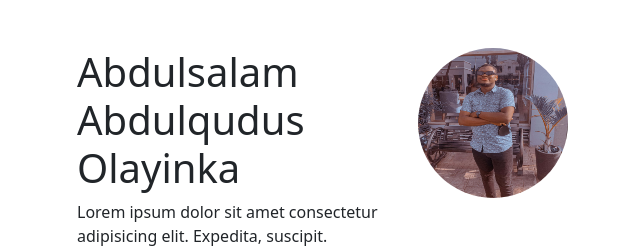
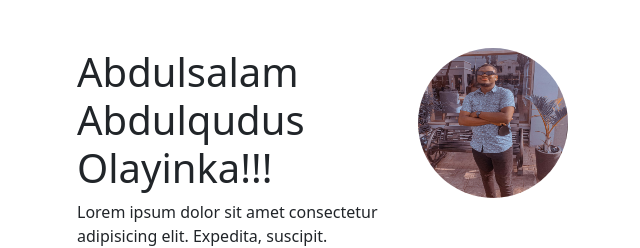
Before and after one commit to lilkhez8/portfolio, a plain HTML site: page index.html in a window 1280 px wide. Shown: the top 248 px of the page, 319-959 px from the left. Drawn offline with nearby package versions, Linux system fonts and the light colour scheme.

Commit message:
updating name

```diff
--- a/index.html
+++ b/index.html
@@ -19,7 +19,7 @@
     <div class="container col-lg-4">
         <div class="row mt-5 profile">
             <div class="col-lg-8">
-                <h1> Abdulsalam Abdulqudus Olayinka</h1>
+                <h1> Abdulsalam Abdulqudus Olayinka!!!</h1>
                 <p> Lorem ipsum dolor sit amet consectetur adipisicing elit. Expedita, suscipit.</p>
                 <a href="facebook.com"> <i class="fa-brands fa-facebook 2x "></i></a>
                 <a href="facebook.com"> <i class="fa-brands fa-facebook 2x "></i></a>
```
